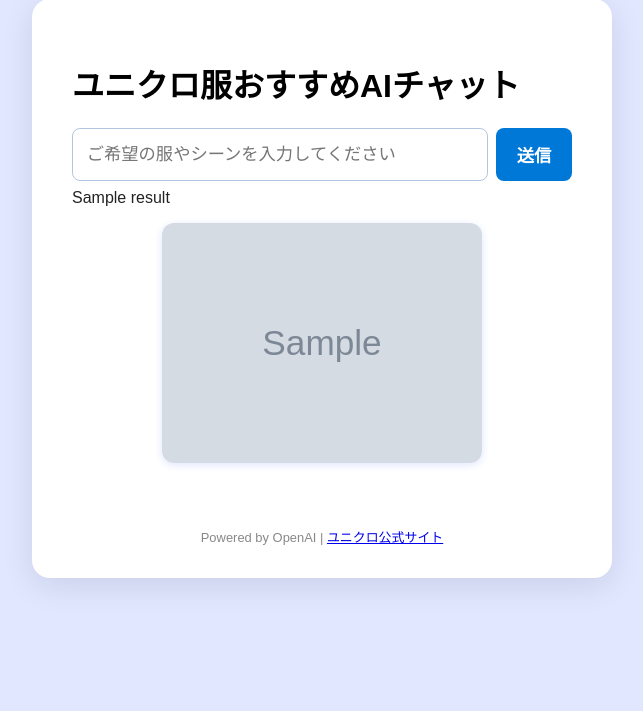
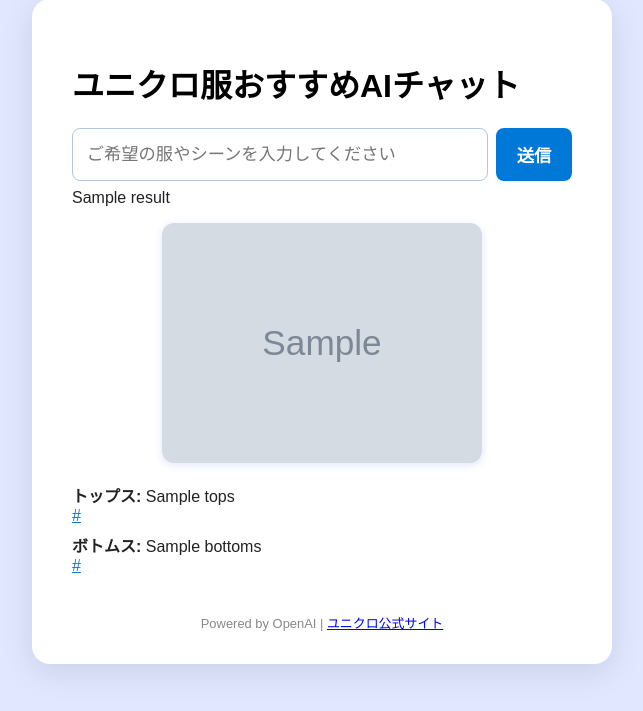
Before and after one commit to 7777777nanananananana/proto1, a Flask app: template templates/index.html in a window 1280 px wide. Shown: the part 49-760 px from the top of the page, without its empty margins (318-961 px from the left). Run offline with Flask 3, Linux system fonts and the light colour scheme; the template is opened without the code that fills it: most values are stand-ins (such as "Sample title", 1, 10 or a date in 2020); grey boxes marked "Sample" are stand-in pictures.

Commit message:
上下のファッションをオススメしれくれるプログラムを追加しました。

```diff
--- a/app.py
+++ b/app.py
@@ -7,29 +7,28 @@ app = Flask(__name__)
 def index():
     result = ""
     image_url = ""
+    tops = ""
+    tops_url = ""
+    bottoms = ""
+    bottoms_url = ""
     if request.method == 'POST':
         user_input = request.form.get('userPrompt', '')
         try:
             output = subprocess.check_output(['python', 'medicine.py', user_input], text=True)
             result = output.strip()
-            # URL抽出
-            product_url = ""
-            img_url = ""
-            if "URL:" in result:
-                parts = result.split("URL:")
-                # 商品名: ...
-                product_name = parts[0].replace("商品名:", "").strip()
-                # URL: ... 画像: ...
-                url_and_img = parts[1].strip().split("画像:")
-                product_url = url_and_img[0].strip()
-                if len(url_and_img) > 1:
-                    img_url = url_and_img[1].strip()
-                else:
-                    img_url = ""
-                image_url = img_url if img_url else product_url
+            for line in result.splitlines():
+                if line.startswith("トップス:"):
+                    parts = line.replace("トップス:", "").strip().split("URL:")
+                    tops = parts[0].replace("商品名:", "").strip()
+                    tops_url = parts[1].strip() if len(parts) > 1 else ""
+                if line.startswith("ボトムス:"):
+                    parts = line.replace("ボトムス:", "").strip().split("URL:")
+                    bottoms = parts[0].replace("商品名:", "").strip()
+                    bottoms_url = parts[1].strip() if len(parts) > 1 else ""
         except Exception as e:
             result = f"エラー: {str(e)}"
-    return render_template('index.html', result=result, image_url=image_url)
+    return render_template('index.html', result=result, image_url=image_url,
+                           tops=tops, tops_url=tops_url, bottoms=bottoms, bottoms_url=bottoms_url)
 
 @app.route('/medicine', methods=['POST'])
 def diagnosis():
--- a/templates/index.html
+++ b/templates/index.html
@@ -22,6 +22,19 @@
             <img src="{{ image_url }}" alt="商品画像" style="max-width:320px; border-radius:12px; box-shadow:0 2px 8px #e0e7ff;">
           </div>
         {% endif %}
+        <!-- 例: チャットエリア内 -->
+        {% if tops and tops_url %}
+          <div class="msg ai">
+            <b>トップス:</b> {{ tops }}<br>
+            <a href="{{ tops_url }}" target="_blank">{{ tops_url }}</a>
+          </div>
+        {% endif %}
+        {% if bottoms and bottoms_url %}
+          <div class="msg ai">
+            <b>ボトムス:</b> {{ bottoms }}<br>
+            <a href="{{ bottoms_url }}" target="_blank">{{ bottoms_url }}</a>
+          </div>
+        {% endif %}
       </div>
     {% endif %}
     <footer>
```
Also changed, not shown: medicine.py (+7 -3 lines).
